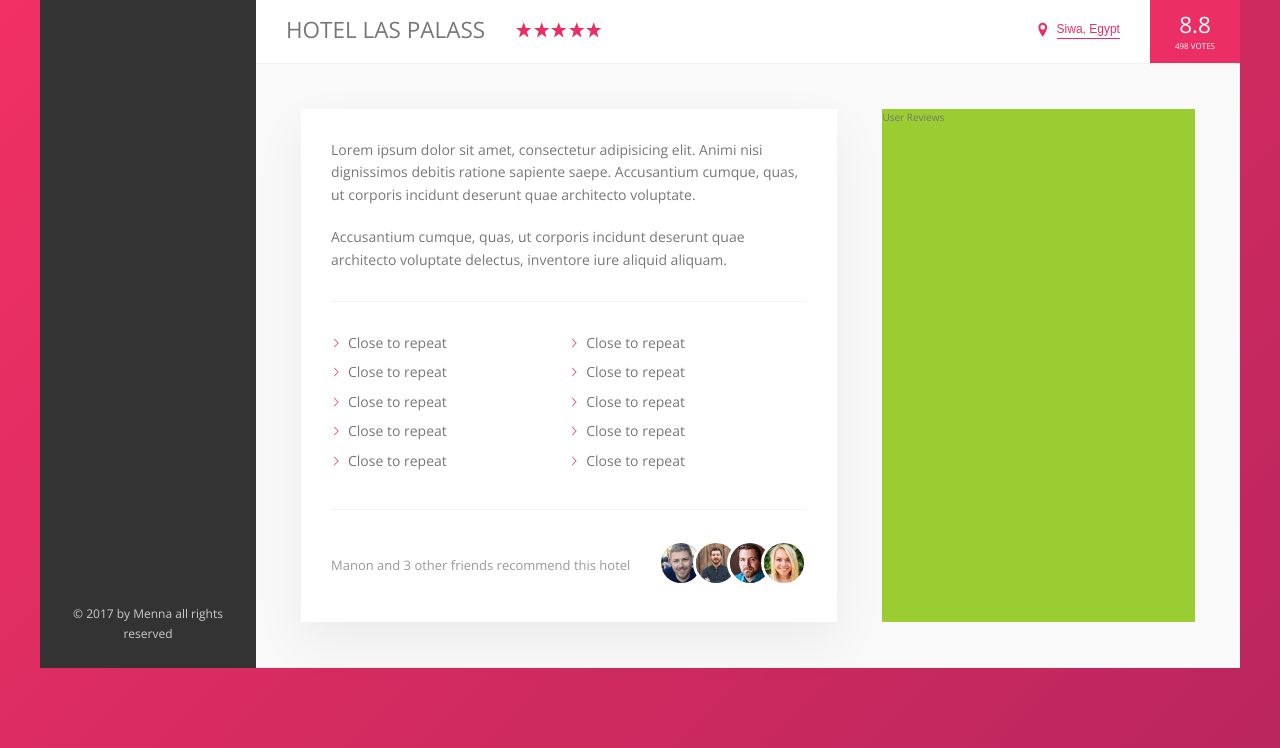
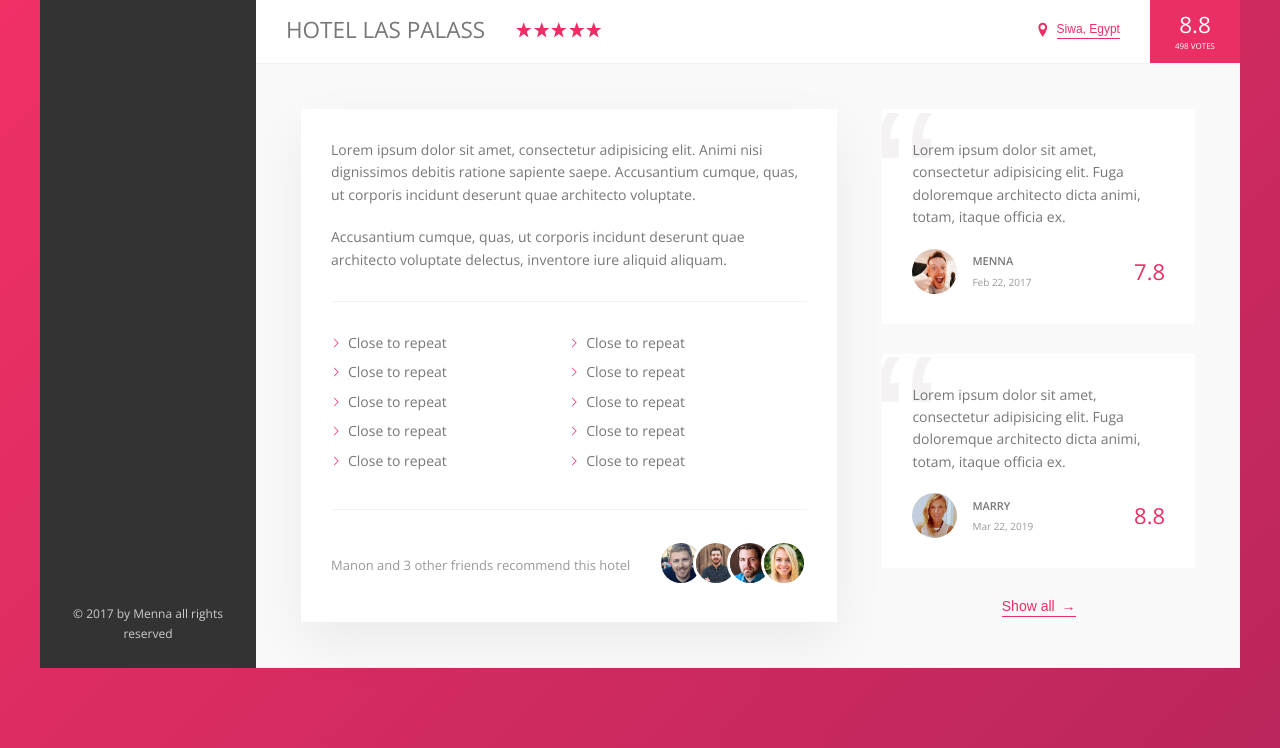
Before and after one commit to MennaRamadan/Trillo, a website: page index.html in a window 1280 px wide. Shown: the part 538-1286 px from the top of the page. Drawn offline with nearby package versions, Linux system fonts and the light colour scheme.

Commit message:
finishing reviews section

```diff
--- a/index.html
+++ b/index.html
@@ -164,7 +164,33 @@
                             </div>
                         </div>
                         <div class="user-reviews">
-                            User Reviews
+                            <figure class="review">
+                                <blockquote class="review__text">
+                                    Lorem ipsum dolor sit amet, consectetur adipisicing elit. Fuga doloremque architecto dicta animi, totam, itaque officia ex.
+                                </blockquote>
+                                <figcaption class="review__user">
+                                    <img src="img/user-1.jpg" alt="User 1" class="review__photo">
+                                    <div class="review__user-box">
+                                        <p class="review__user-name">Menna</p>
+                                        <p class="review__user-date">Feb 22, 2017</p>
+                                    </div>
+                                    <div class="review__rating">7.8</div>
+                                </figcaption>
+                            </figure>
+                            <figure class="review">
+                                <blockquote class="review__text">
+                                    Lorem ipsum dolor sit amet, consectetur adipisicing elit. Fuga doloremque architecto dicta animi, totam, itaque officia ex.
+                                </blockquote>
+                                <figcaption class="review__user">
+                                    <img src="img/user-2.jpg" alt="User 2" class="review__photo">
+                                    <div class="review__user-box">
+                                        <p class="review__user-name">Marry</p>
+                                        <p class="review__user-date">Mar 22, 2019</p>
+                                    </div>
+                                    <div class="review__rating">8.8</div>
+                                </figcaption>
+                            </figure>
+                            <button class="btn-inline">Show all <span>&rarr;</span></button>
                         </div>
                     </div>
                 </main>
--- a/sass/_components.scss
+++ b/sass/_components.scss
@@ -292,12 +292,19 @@
 
     &:hover{
         color: var(--color-grey-dark-1);
+        span{
+            margin-left: 8px;
+        }
     }
 
     &:focus{
         outline: none;
         // this will create infint animation
         animation: pulsate 1s infinite;
+    }
+    span{
+        margin-left: 3px;
+        transition: margin-left .2s;
     }
 }
 
@@ -395,3 +402,65 @@
 
     }
 }
+
+//////////////////////////////
+// REVIEWS
+.review{
+    background-color: #fff;
+    box-shadow: 0 1rem 4rem (0,0,0,.25);
+    padding: 3rem;
+    margin-bottom: 3rem;
+    position: relative;
+    overflow: hidden;
+
+    &__text{
+        margin-bottom: 2rem;
+        z-index: 10;
+        position: relative;
+    }
+
+    &__user{
+        display: flex;
+        align-items: center;
+    }
+
+    &__photo{
+        height: 4.5rem;
+        width: 4.5rem;
+        border-radius: 50%;
+        margin-right:1.5rem;
+    }
+
+    &__user-box{
+        margin-right: auto;
+    }
+
+    &__user-name{
+        font-size: 1.1rem;
+        font-weight: 600;
+        text-transform: uppercase;
+        margin-bottom: .4rem;
+
+    }
+    &__user-date{
+        font-size: 1rem;
+        color: var(--color-grey-dark-3);
+    }
+    &__rating{
+        color: var(--color-primary);
+        font-size: 2.2rem;
+        font-weight: 300;
+    }
+
+    &::before{
+        content: "\201C";
+        position: absolute;
+        top:-2.75rem;
+        left: -1rem;
+        font-size: 20rem;
+        color: var(--color-grey-light-2);
+        font-family: sans-serif;
+        line-height: 1;
+        z-index: 1;
+    }
+}
--- a/sass/_layout.scss
+++ b/sass/_layout.scss
@@ -46,6 +46,8 @@
 }
 
 .details{
+    font-size: 1.4rem;
+
     display: flex;
     padding: 4.5rem;
     background-color: var(--color-grey-light-1);
@@ -53,7 +55,7 @@
 }
 
 .description{
-    font-size: 1.4rem;
+    font-size: inherit;
     background-color: #fff;
     flex: 0 0 60%;
     margin-right: 4.5rem;
@@ -62,7 +64,11 @@
 }
 
 .user-reviews{
-    background-color: yellowgreen;
+    font-size: inherit;
     // to accupied the rest of space
     flex: 1;
+
+    display: flex;
+    flex-direction: column;
+    align-items: center;
 }
```
Also changed, not shown: css/style.css.
